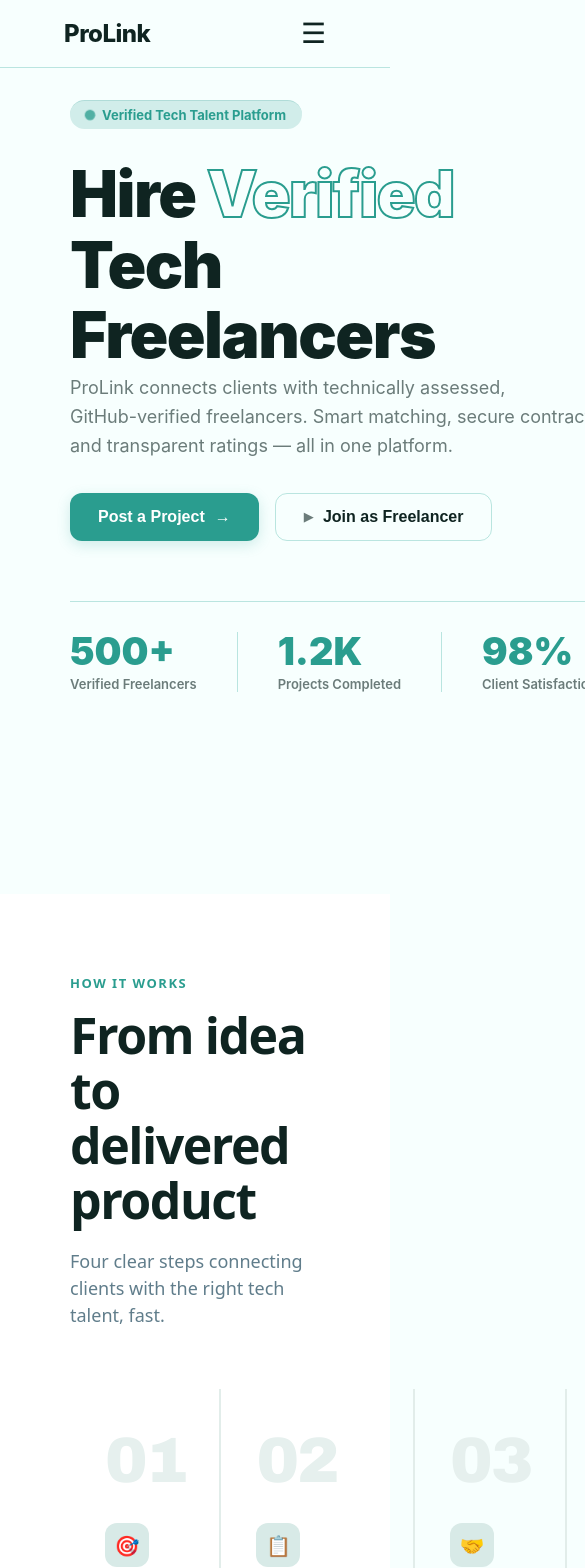
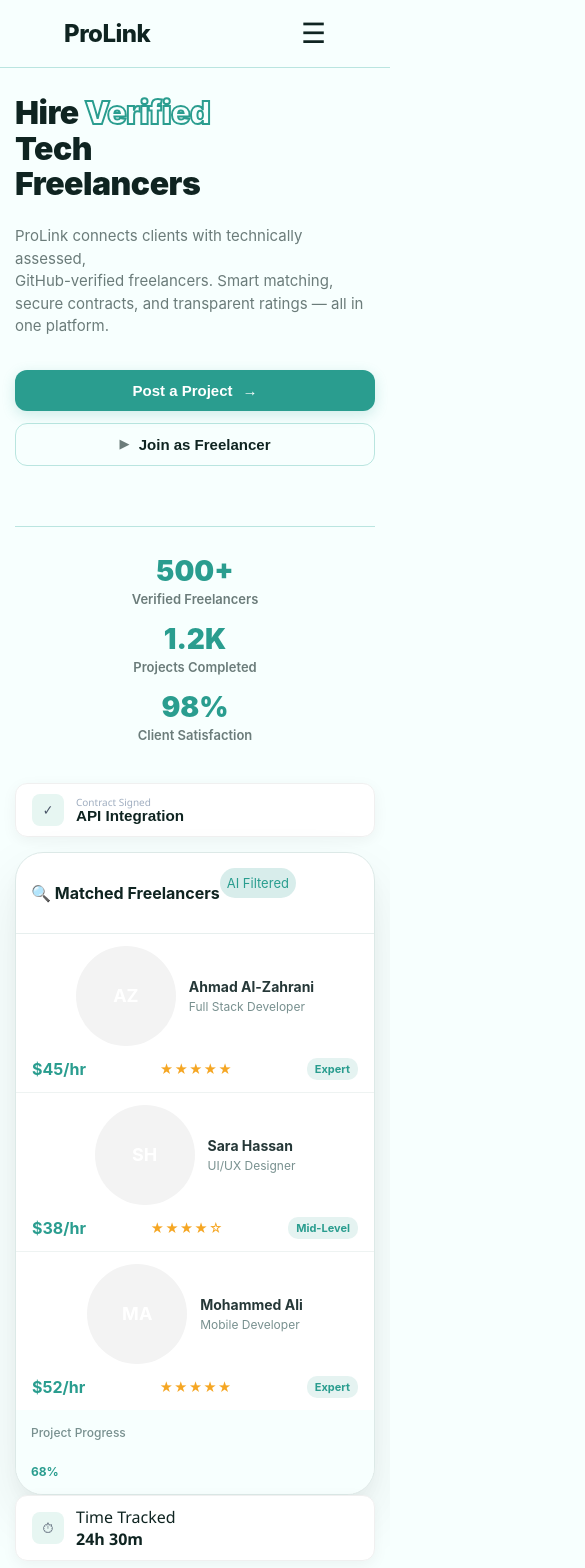
Before and after one commit to Rand-Hasan/tech-freelance-platform, a React (Vite) app: page / in a window 390 px wide. Shown: the top 1568 px of the page, 585 px wide, since content can reach past the window. Built offline with nearby package versions, Linux system fonts and the light colour scheme.

Commit message:
update landing-page (responsive)

```diff
--- a/src/features/landing-page/styles/Cta.css
+++ b/src/features/landing-page/styles/Cta.css
@@ -84,3 +84,86 @@ column-span: 1;
 .btn-cta-outline:hover{
     border-color: white;
 }
+
+
+/* =========================
+   Tablet (992px)
+========================= */
+@media (max-width: 992px) {
+
+  .cta-section {
+    margin: 0 40px 70px;
+    padding: 60px 40px;
+    grid-template-columns: 1fr auto;
+    gap: 30px;
+  }
+
+  .cta-content h2 {
+    font-size: 34px;
+  }
+
+}
+
+
+/* =========================
+   Mobile (768px)
+========================= */
+@media (max-width: 768px) {
+
+  .cta-section {
+    margin: 0 20px 50px;
+    padding: 50px 25px;
+    grid-template-columns: 1fr;
+    text-align: center;
+    gap: 30px;
+  }
+
+  .cta-content h2 {
+    font-size: 30px;
+    line-height: 1.3;
+  }
+
+  .cta-content p {
+    font-size: 15px;
+  }
+
+  .cta-btn {
+    width: 100%;
+    align-items: stretch;
+  }
+
+  .cta-btn-white,
+  .btn-cta-outline {
+    width: 100%;
+  }
+
+}
+
+
+/* =========================
+   Small Mobile (480px)
+========================= */
+@media (max-width: 480px) {
+
+  .cta-section {
+    margin: 0 15px 40px;
+    padding: 40px 20px;
+    border-radius: 20px;
+  }
+
+  .cta-content h2 {
+    font-size: 24px;
+  }
+
+  .cta-content p {
+    font-size: 14px;
+    line-height: 1.6;
+  }
+
+  .cta-btn-white,
+  .btn-cta-outline {
+    padding: 12px 20px;
+    font-size: 15px;
+  }
+
+}
--- a/src/features/landing-page/styles/Footer.css
+++ b/src/features/landing-page/styles/Footer.css
@@ -53,3 +53,84 @@
     align-items: center;
     font-size: 0.78rem;
 }
+
+
+/* =========================
+   Tablet (992px)
+========================= */
+@media (max-width: 992px) {
+
+  .footer {
+    padding: 50px 40px 30px;
+  }
+
+  .footer-top {
+    grid-template-columns: repeat(2, 1fr);
+    gap: 35px;
+  }
+
+  .footer-desc {
+    max-width: 100%;
+  }
+
+}
+
+
+/* =========================
+   Mobile (768px)
+========================= */
+@media (max-width: 768px) {
+
+  .footer {
+    padding: 40px 20px 25px;
+  }
+
+  .footer-top {
+    grid-template-columns: repeat(2, 1fr);
+    gap: 30px;
+  }
+
+  .footer-bottom {
+    flex-direction: column;
+    gap: 15px;
+    text-align: center;
+  }
+
+}
+
+
+/* =========================
+   Small Mobile (480px)
+========================= */
+@media (max-width: 480px) {
+
+  .footer {
+    padding: 35px 15px 20px;
+  }
+
+  .footer-top {
+    grid-template-columns: 1fr;
+    gap: 28px;
+  }
+
+  .footer-logo-txt,
+  .footer-desc,
+  .footer-col {
+    text-align: center;
+  }
+
+  .footer-desc {
+    margin: 0 auto;
+  }
+
+  .footer-col ul {
+    align-items: center;
+  }
+
+  .footer-bottom {
+    flex-direction: column;
+    gap: 12px;
+    text-align: center;
+  }
+
+}
--- a/src/features/landing-page/styles/HeroSection.css
+++ b/src/features/landing-page/styles/HeroSection.css
@@ -428,3 +428,215 @@
   color: var(--primary);
   white-space: nowrap;
 }
+
+
+/* =========================
+   Tablet (992px)
+========================= */
+@media (max-width: 992px) {
+
+  .hero-container {
+    flex-direction: column;
+    padding: 40px 30px;
+    gap: 50px;
+    margin-top: 20px;
+  }
+
+  .hero-left,
+  .hero-right {
+    width: 100%;
+  }
+
+  .hero-title {
+    width: 100%;
+    height: auto;
+    font-size: 52px;
+  }
+
+  .hero-description {
+    max-width: 100%;
+  }
+
+  .hero-panel {
+    width: 100%;
+    max-width: 650px;
+    margin: auto;
+  }
+
+  .float-card {
+    top: 20px;
+    left: 10px;
+  }
+
+  .time-card {
+    right: 10px;
+    bottom: 20px;
+  }
+
+  .hero-stats {
+    justify-content: space-between;
+    gap: 20px;
+  }
+
+  .stat-item + .stat-item {
+    padding-left: 20px;
+  }
+
+}
+
+
+/* =========================
+   Mobile (768px)
+========================= */
+@media (max-width:768px) {
+
+  .hero-container {
+    padding: 30px 20px;
+    gap: 40px;
+  }
+
+  .hero-title {
+    font-size: 42px;
+    width: 100%;
+  }
+
+  .hero-description {
+    font-size: 16px;
+  }
+
+  .hero-buttons {
+    flex-direction: column;
+    width: 100%;
+  }
+
+  .btn-primary,
+  .btn-secondary {
+    width: 100%;
+    justify-content: center;
+  }
+
+  .hero-stats {
+    flex-wrap: wrap;
+    gap: 25px;
+  }
+
+  .stat-item {
+    width: calc(50% - 15px);
+  }
+
+  .stat-item + .stat-item {
+    border: none;
+    padding-left: 0;
+  }
+
+  .stat-number {
+    font-size: 30px;
+  }
+
+  .float-card,
+  .time-card {
+    position: static;
+    margin-bottom: 15px;
+    width: 100%;
+    animation: none;
+  }
+
+  .hero-right {
+    flex-direction: column;
+  }
+
+  .hero-panel {
+    width: 100%;
+  }
+
+  .hero-footer {
+    flex-direction: column;
+    align-items: flex-start;
+  }
+
+}
+
+
+/* =========================
+   Small Mobile (480px)
+========================= */
+@media (max-width:480px) {
+
+  .hero-container {
+    padding: 20px 15px;
+  }
+
+  .verified-badge {
+    font-size: 11px;
+    padding: 5px 12px;
+  }
+
+  .hero-title {
+    font-size: 32px;
+    letter-spacing: -0.5px;
+  }
+
+  .hero-description {
+    font-size: 15px;
+    line-height: 1.5;
+  }
+
+  .hero-buttons {
+    gap: 12px;
+  }
+
+  .btn-primary,
+  .btn-secondary {
+    padding: 12px;
+    font-size: 15px;
+  }
+
+  .hero-stats {
+    flex-direction: column;
+    gap: 18px;
+  }
+
+  .stat-item {
+    width: 100%;
+    align-items: center;
+    text-align: center;
+  }
+
+  .stat-number {
+    font-size: 28px;
+  }
+
+  .row {
+    flex-direction: column;
+    align-items: flex-start;
+  }
+
+  .profile-meta {
+    width: 100%;
+  }
+
+  .profile-stats {
+    width: 100%;
+    flex-direction: row;
+    justify-content: space-between;
+    align-items: center;
+  }
+
+  .price {
+    font-size: 16px;
+  }
+
+  .info h4 {
+    font-size: 14px;
+  }
+
+  .info p {
+    font-size: 12px;
+  }
+
+  .hero-header,
+  .hero-footer {
+    padding: 15px;
+  }
+
+}
--- a/src/features/landing-page/styles/HowItWork.css
+++ b/src/features/landing-page/styles/HowItWork.css
@@ -42,3 +42,106 @@
   display: flex;
   flex-direction: row;
 }
+
+
+
+
+/* =========================
+   Tablet (992px)
+========================= */
+@media (max-width: 992px) {
+
+  .container-work {
+    padding: 60px 40px;
+  }
+
+  .work-header-content {
+    max-width: 100%;
+    margin-bottom: 40px;
+  }
+
+  .desc-work {
+    font-size: 42px;
+  }
+
+  .sub-desc-work {
+    font-size: 17px;
+  }
+
+  .container-card {
+    flex-wrap: wrap;
+    justify-content: center;
+    gap: 24px;
+  }
+
+}
+
+
+/* =========================
+   Mobile (768px)
+========================= */
+@media (max-width: 768px) {
+
+  .container-work {
+    padding: 50px 25px;
+    align-items: center;
+    text-align: center;
+  }
+
+  .work-header-content {
+    max-width: 100%;
+    margin-bottom: 35px;
+  }
+
+  .title-work {
+    font-size: 12px;
+  }
+
+  .desc-work {
+    font-size: 34px;
+    line-height: 1.2;
+    letter-spacing: -1px;
+  }
+
+  .sub-desc-work {
+    font-size: 16px;
+  }
+
+  .container-card {
+    flex-direction: column;
+    width: 100%;
+    gap: 20px;
+    align-items: center;
+  }
+
+}
+
+
+/* =========================
+   Small Mobile (480px)
+========================= */
+@media (max-width: 480px) {
+
+  .container-work {
+    padding: 40px 16px;
+  }
+
+  .title-work {
+    font-size: 11px;
+    letter-spacing: 1px;
+  }
+
+  .desc-work {
+    font-size: 28px;
+    line-height: 1.25;
+  }
+
+  .sub-desc-work {
+    font-size: 15px;
+  }
+
+  .container-card {
+    gap: 16px;
+  }
+
+}
--- a/src/features/landing-page/styles/PlatFeatures.css
+++ b/src/features/landing-page/styles/PlatFeatures.css
@@ -109,3 +109,89 @@
     color: white;
     border-radius: 14px 4px 14px 14px;
 }
+
+
+
+
+/* =========================
+   Tablet (992px)
+========================= */
+@media (max-width: 992px) {
+
+    .features {
+        padding: 60px 40px;
+    }
+
+    .feature-layout {
+        grid-template-columns: repeat(2, 1fr);
+        gap: 35px;
+    }
+
+    .feat-list {
+        width: 100%;
+        height: auto;
+    }
+
+    .feat-mockup {
+        position: static;
+        width: 100%;
+    }
+
+}
+
+
+/* =========================
+   Mobile (768px)
+========================= */
+@media (max-width:768px) {
+
+    .features {
+        padding: 50px 20px;
+    }
+
+    .feature-layout {
+        grid-template-columns: 1fr;
+        gap: 40px;
+    }
+
+    .feat-list {
+        width: 100%;
+        height: auto;
+    }
+
+    .feat-mockup {
+        width: 100%;
+        position: static;
+    }
+
+    .section-title {
+        font-size: 2rem;
+    }
+
+}
+
+
+/* =========================
+   Small Mobile (480px)
+========================= */
+@media (max-width:480px) {
+
+    .features {
+        padding: 40px 15px;
+    }
+
+    .section-title {
+        font-size: 1.7rem;
+        line-height: 1.3;
+    }
+
+    .chat-bubble {
+        max-width: 85%;
+        font-size: 0.85rem;
+    }
+
+    .mockup-body {
+        padding: 16px;
+    }
+
+}
--- a/src/features/landing-page/styles/Specializations.css
+++ b/src/features/landing-page/styles/Specializations.css
@@ -25,3 +25,67 @@
     gap: 16px;
     margin-top: 52px;
 }
+
+
+
+
+
+/* =========================
+   Tablet (992px)
+========================= */
+@media (max-width: 992px) {
+
+  .categories {
+    padding: 70px 40px;
+  }
+
+  .categories-item {
+    grid-template-columns: repeat(2, 1fr);
+    gap: 20px;
+  }
+
+}
+
+
+/* =========================
+   Mobile (768px)
+========================= */
+@media (max-width: 768px) {
+
+  .categories {
+    padding: 50px 20px;
+  }
+
+  .categories-item {
+    grid-template-columns: repeat(2, 1fr);
+    gap: 16px;
+    margin-top: 40px;
+  }
+
+  .section-title {
+    font-size: 2rem;
+  }
+
+}
+
+
+/* =========================
+   Small Mobile (480px)
+========================= */
+@media (max-width: 480px) {
+
+  .categories {
+    padding: 40px 15px;
+  }
+
+  .categories-item {
+    grid-template-columns: 1fr;
+    gap: 16px;
+  }
+
+  .section-title {
+    font-size: 1.7rem;
+    line-height: 1.3;
+  }
+
+}
--- a/src/features/landing-page/styles/Testimonials.css
+++ b/src/features/landing-page/styles/Testimonials.css
@@ -8,3 +8,56 @@
     gap: 20px;
     margin-top: 52px;
 }
+
+
+
+/* =========================
+   Tablet (992px)
+========================= */
+@media (max-width: 992px) {
+
+  .testimonials {
+    padding: 70px 40px;
+  }
+
+  .testi-grid {
+    grid-template-columns: repeat(2, 1fr);
+    gap: 20px;
+  }
+
+}
+
+
+/* =========================
+   Mobile (768px)
+========================= */
+@media (max-width: 768px) {
+
+  .testimonials {
+    padding: 50px 20px;
+  }
+
+  .testi-grid {
+    grid-template-columns: repeat(2, 1fr);
+    gap: 16px;
+    margin-top: 40px;
+  }
+
+}
+
+
+/* =========================
+   Small Mobile (480px)
+========================= */
+@media (max-width: 480px) {
+
+  .testimonials {
+    padding: 40px 15px;
+  }
+
+  .testi-grid {
+    grid-template-columns: 1fr;
+    gap: 16px;
+  }
+
+}
```
